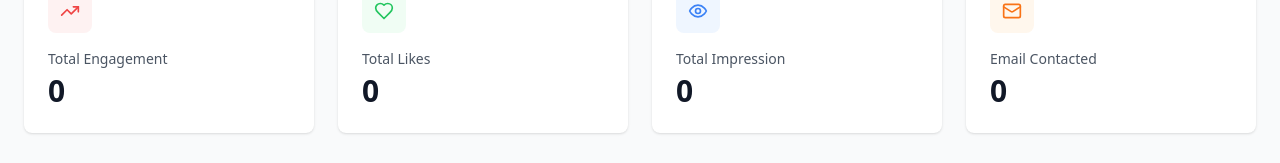
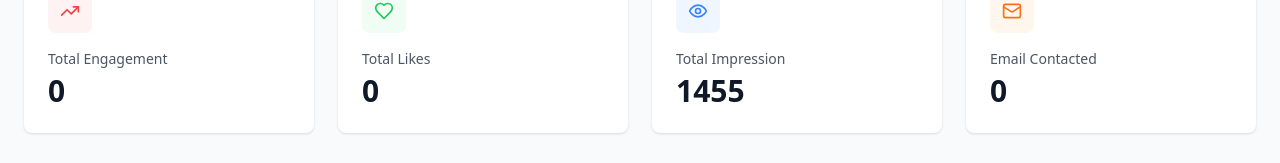
Before and after one commit to ITCartofficial/LISxDashboard, a React (Vite) app: page / in a window 1280 px wide. Shown: the part 328-491 px from the top of the page. Built offline with nearby package versions, Linux system fonts and the light colour scheme.

Commit message:
feat: update Total Impression metric value for testing purposes

```diff
--- a/src/App.tsx
+++ b/src/App.tsx
@@ -246,7 +246,8 @@ function App() {
             />
             <MetricCard
               title="Total Impression"
-              value={dashboardData?.total_impressions.toLocaleString()}
+              // value={dashboardData?.total_impressions.toLocaleString()}
+              value={"1455"}
               change={dashboardData?.total_impressions ? 4.4 : 0}
               icon={<Eye className="w-5 h-5 text-blue-500" />}
               iconBgColor="bg-blue-50"
```
